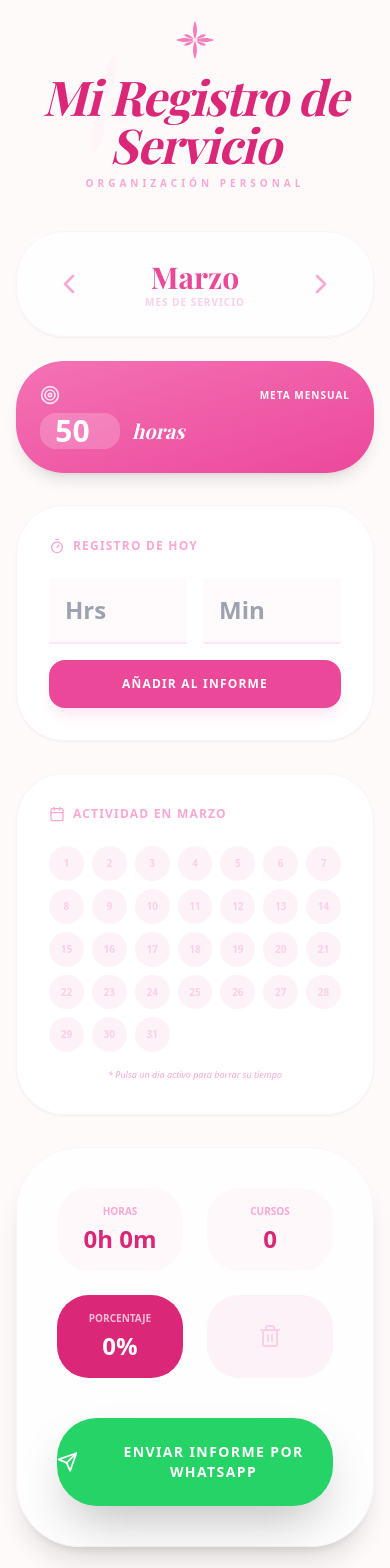
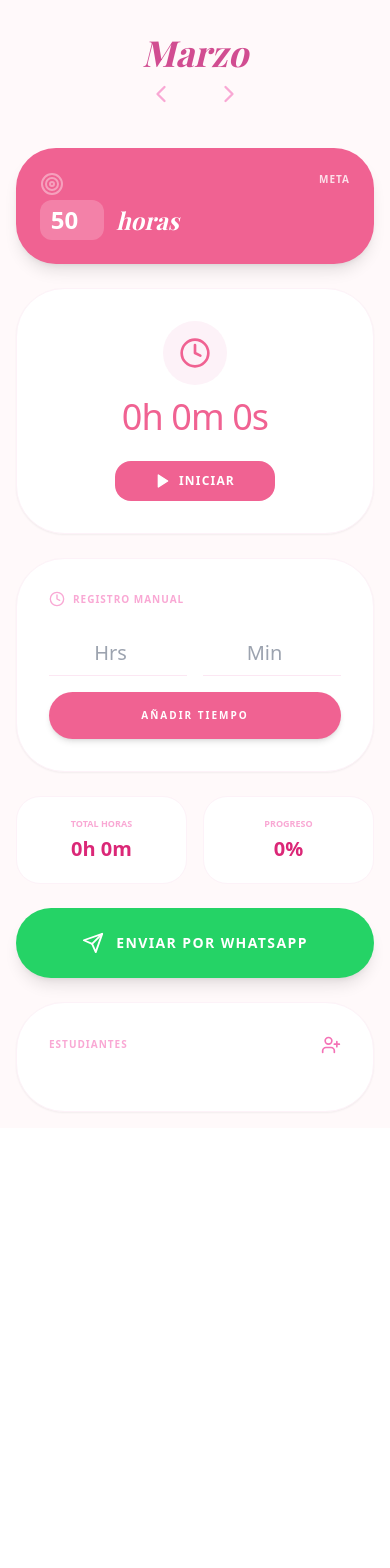
Before and after one commit to otmarycarolina-ship-it/mi-registro-sakura, a React (Create React App) app: page / in a window 390 px wide. Shown: the top 1568 px of the page. After the commit the page ends 1128 px from the top, so only its background shows below. Built offline with nearby package versions, Linux system fonts and the light colour scheme; a web font is replaced by a local one.

Commit message:
Update App.js

```diff
--- a/src/App.js
+++ b/src/App.js
@@ -1,7 +1,7 @@
-import React, { useState, useEffect } from 'react';
+import React, { useState, useEffect, useRef } from 'react';
 import {
-  Calendar as CalendarIcon, Clock, BookOpen, Trash2, Edit3, Target,
-  Timer, ChevronRight, ChevronLeft, UserPlus, Send, X, StickyNote
+  Calendar as CalendarIcon, Clock, BookOpen, Trash2, Target,
+  Timer, ChevronRight, ChevronLeft, UserPlus, Send, X, Play, Pause, Square
 } from 'lucide-react';
 
 const App = () => {
@@ -9,25 +9,62 @@ const App = () => {
 
   const [mesIndice, setMesIndice] = useState(new Date().getMonth());
   const [datosMensuales, setDatosMensuales] = useState(() => {
-    const salvo = localStorage.getItem('sakura_data_v5');
+    const salvo = localStorage.getItem('sakura_data_v6');
     return salvo ? JSON.parse(salvo) : {};
   });
+
+  // Estados para el Cronómetro
+  const [segundosReloj, setSegundosReloj] = useState(0);
+  const [corriendo, setCorriendo] = useState(false);
+  const timerRef = useRef(null);
+
   const [showEditModal, setShowEditModal] = useState(null);
-
   const mesActualKey = meses[mesIndice];
-  const anioActual = new Date().getFullYear();
-
-  const getDiasEnMes = (month, year) => new Date(year, month + 1, 0).getDate();
-  const totalDiasMes = getDiasEnMes(mesIndice, anioActual);
 
   useEffect(() => {
-    localStorage.setItem('sakura_data_v5', JSON.stringify(datosMensuales));
+    localStorage.setItem('sakura_data_v6', JSON.stringify(datosMensuales));
   }, [datosMensuales]);
+
+  // Lógica del Cronómetro
+  useEffect(() => {
+    if (corriendo) {
+      timerRef.current = setInterval(() => {
+        setSegundosReloj(prev => prev + 1);
+      }, 1000);
+    } else {
+      clearInterval(timerRef.current);
+    }
+    return () => clearInterval(timerRef.current);
+  }, [corriendo]);
 
   const currentData = datosMensuales[mesActualKey] || {
     meta: 50,
     estudiantes: [],
     historial: {}
+  };
+
+  const updateCurrentMonth = (newData) => {
+    setDatosMensuales(prev => ({
+      ...prev,
+      [mesActualKey]: { ...currentData, ...newData }
+    }));
+  };
+
+  const formatTiempoReloj = (totalSeconds) => {
+    const h = Math.floor(totalSeconds / 3600);
+    const m = Math.floor((totalSeconds % 3600) / 60);
+    const s = totalSeconds % 60;
+    return `${h}h ${m}m ${s}s`;
+  };
+
+  const finalizarCronometro = () => {
+    const h = Math.floor(segundosReloj / 3600);
+    const m = Math.floor((segundosReloj % 3600) / 60);
+    if (h > 0 || m > 0) {
+      registrarActividad(h, m);
+    }
+    setSegundosReloj(0);
+    setCorriendo(false);
   };
 
   const calcularTotales = () => {
@@ -43,30 +80,18 @@ const App = () => {
   };
 
   const { horas, minutos, totalMinutos } = calcularTotales();
-
-  const updateCurrentMonth = (newData) => {
-    setDatosMensuales(prev => ({
-      ...prev,
-      [mesActualKey]: { ...currentData, ...newData }
-    }));
-  };
-
   const [nuevaHora, setNuevaHora] = useState('');
   const [nuevoMinuto, setNuevoMinuto] = useState('');
-  const [formEstudiante, setFormEstudiante] = useState({ nombre: '', fecha: '', leccion: '', notas: '' });
+  const [formEstudiante, setFormEstudiante] = useState({ nombre: '', fecha: '', leccion: '', horaVisita: '', notas: '' });
 
-  const registrarActividad = () => {
-    let h = parseInt(nuevaHora) || 0;
-    let m = parseInt(nuevoMinuto) || 0;
+  const registrarActividad = (hInput, mInput) => {
+    let h = parseInt(hInput) || 0;
+    let m = parseInt(mInput) || 0;
     const hoy = new Date().getDate();
-    const esMesReal = new Date().getMonth() === mesIndice;
-    const diaARegistrar = esMesReal ? hoy : 1;
+    const historialActualizado = { ...currentData.historial };
+    const tiempoPrevio = historialActualizado[hoy] || { h: 0, m: 0 };
 
-    if (h > 0 || m > 0) {
-      const historialActualizado = { ...currentData.historial };
-      const tiempoPrevio = historialActualizado[diaARegistrar] || { h: 0, m: 0 };
-
-      historialActualizado[diaARegistrar] = {
+    historialActualizado[hoy] = {
       h: tiempoPrevio.h + h,
       m: tiempoPrevio.m + m
     };
@@ -74,153 +99,162 @@ const App = () => {
     updateCurrentMonth({ historial: historialActualizado });
     setNuevaHora('');
     setNuevoMinuto('');
-    }
-  };
-
-  const eliminarDia = (dia) => {
-    const nuevoHistorial = { ...currentData.historial };
-    delete nuevoHistorial[dia];
-    updateCurrentMonth({ historial: nuevoHistorial });
   };
 
   const enviarWhatsApp = () => {
-    const mensaje = `🌸 *Mi informe* 🌸\n\n⏱️ *Horas:* ${horas}h ${minutos}m\n📖 *Cursos Bíblicos:* ${currentData.estudiantes.length}\n\n_Enviado desde mi Registro Sakura_ 🌸`;
-    const url = `whatsapp://send?text=${encodeURIComponent(mensaje)}`;
-    window.location.href = url;
+    const mensaje = `🌸 *Mi informe de Marzo* 🌸\n\n⏱️ *Horas:* ${horas}h ${minutos}m\n📖 *Cursos Bíblicos:* ${currentData.estudiantes.length}\n\n_Enviado desde mi Registro Sakura_ 🌸`;
+    const url = `https://wa.me/?text=${encodeURIComponent(mensaje)}`;
+    window.open(url, '_blank');
   };
 
   const porcentaje = Math.min(100, (totalMinutos / (currentData.meta * 60)) * 100);
 
-  const SakuraIcon = ({ className }) => (
-    <svg viewBox="0 0 24 24" fill="currentColor" className={className} xmlns="http://www.w3.org/2000/svg">
-      <path d="M12 12c.5-1.5 2-5.5 0-9.5-2 4-.5 8 0 9.5z" />
-      <path d="M12 12c1.5-.5 5.5-2 9.5 0-4 2-8 .5-9.5 0z" />
-      <path d="M12 12c-.5 1.5-2 5.5 0 9.5 2-4 .5-8 0-9.5z" />
-      <path d="M12 12c-1.5.5-5.5 2-9.5 0 4-2 8-.5 9.5 0z" />
-      <path d="M12 12c1-1.2 3.8-3.8 5.5-2.5-1.3 1.7-4.3 1.5-5.5 2.5z" />
-      <path d="M12 12c1 1.2 3.8 3.8 5.5 2.5-1.3-1.7-4.3-1.5-5.5-2.5z" />
-      <path d="M12 12c-1 1.2-3.8 3.8-5.5 2.5 1.3-1.7 4.3-1.5 5.5-2.5z" />
-      <path d="M12 12c-1-1.2-3.8-3.8-5.5-2.5 1.3 1.7 4.3 1.5 5.5 2.5z" />
-      <circle cx="12" cy="12" r="1.2" className="fill-white opacity-60" />
-    </svg>
-  );
+  return (
+    <div className="min-h-screen bg-[#FFF9FA] p-4 md:p-8 font-sans text-slate-700">
+      <div className="max-w-md mx-auto space-y-6">
 
-  return (
-    <div className="min-h-screen bg-[#fffafa] p-4 md:p-10 font-sans text-slate-700 relative overflow-x-hidden">
-      <div className="fixed top-0 left-0 w-full h-full pointer-events-none overflow-hidden opacity-10">
-        <SakuraIcon className="absolute top-10 left-10 w-32 h-32 text-pink-200 rotate-12" />
-        <SakuraIcon className="absolute bottom-20 right-10 w-48 h-48 text-pink-100 -rotate-12" />
+        {/* ENCABEZADO */}
+        <header className="text-center py-4">
+          <h1 className="text-4xl font-serif font-bold text-[#D14D91] italic">Marzo</h1>
+          <div className="flex justify-center gap-10 mt-2">
+            <button onClick={() => setMesIndice((mesIndice - 1 + 12) % 12)} className="text-pink-300"><ChevronLeft size={28} /></button>
+            <button onClick={() => setMesIndice((mesIndice + 1) % 12)} className="text-pink-300"><ChevronRight size={28} /></button>
+          </div>
+        </header>
+
+        {/* META BOX (Imagen 1) */}
+        <div className="bg-[#F06292] rounded-[2.5rem] p-6 text-white shadow-lg relative overflow-hidden">
+          <div className="flex justify-between items-start">
+            <Target className="opacity-40" size={24} />
+            <span className="text-[10px] font-bold tracking-widest uppercase opacity-80">META</span>
+          </div>
+          <div className="flex items-center gap-3 mt-1">
+            <input
+              type="number"
+              value={currentData.meta}
+              onChange={(e) => updateCurrentMonth({ meta: Number(e.target.value) })}
+              className="bg-white/20 w-16 text-2xl font-bold rounded-xl text-center focus:outline-none py-1"
+            />
+            <span className="text-2xl font-serif italic">horas</span>
+          </div>
         </div>
 
-      <div className="max-w-5xl mx-auto relative z-10">
-        <header className="text-center mb-10">
-          <div className="flex justify-center mb-2"><SakuraIcon className="w-12 h-12 text-pink-400 animate-pulse" /></div>
-          {/* TÍTULO ACTUALIZADO AQUÍ */}
-          <h1 className="text-5xl font-serif font-bold text-pink-600 tracking-tight italic">Mi Registro de Servicio</h1>
-          <p className="text-pink-300 font-bold uppercase tracking-[0.4em] text-[10px] mt-2">Organización Personal</p>
-        </header>
-
-        <div className="grid grid-cols-1 lg:grid-cols-3 gap-6 mb-8">
-          <div className="lg:col-span-2 bg-white/70 backdrop-blur-xl p-6 rounded-[3rem] shadow-sm border border-pink-50 flex items-center justify-between">
-            <button onClick={() => setMesIndice((mesIndice - 1 + 12) % 12)} className="p-3 text-pink-300"><ChevronLeft size={32} /></button>
-            <div className="text-center">
-              <h2 className="text-3xl font-serif font-bold text-pink-500">{mesActualKey}</h2>
-              <p className="text-[10px] font-black text-pink-200 tracking-widest uppercase">Mes de Servicio</p>
+        {/* CRONÓMETRO (Imagen 1 estética) */}
+        <div className="bg-white rounded-[3rem] p-8 shadow-sm border border-pink-50 text-center space-y-6">
+          <div className="flex flex-col items-center">
+            <div className="bg-pink-50 p-4 rounded-full mb-3">
+              <Clock className="text-[#F06292]" size={32} />
             </div>
-            <button onClick={() => setMesIndice((mesIndice + 1) % 12)} className="p-3 text-pink-300"><ChevronRight size={32} /></button>
+            <div className="text-4xl font-medium text-[#F06292] tracking-tight">
+              {formatTiempoReloj(segundosReloj)}
+            </div>
           </div>
 
-          <div className="bg-gradient-to-br from-pink-400 to-pink-500 p-6 rounded-[3rem] shadow-lg text-white flex flex-col justify-center">
-            <div className="flex justify-between items-center mb-2"><Target size={20} className="opacity-80" /><span className="text-[10px] font-black uppercase tracking-widest">Meta Mensual</span></div>
-            <div className="flex items-center gap-3">
-              <input type="number" value={currentData.meta} onChange={(e) => updateCurrentMonth({ meta: Number(e.target.value) })} className="bg-white/20 w-20 text-3xl font-black rounded-2xl text-center focus:outline-none"/>
-              <span className="text-xl font-serif italic">horas</span>
+          <button
+            onClick={() => setCorriendo(!corriendo)}
+            className="bg-[#F06292] text-white px-10 py-3 rounded-2xl font-bold text-xs tracking-widest flex items-center gap-2 mx-auto uppercase transition-transform active:scale-95"
+          >
+            {corriendo ? <Pause size={16} fill="white" /> : <Play size={16} fill="white" />}
+            {corriendo ? 'PAUSAR' : 'INICIAR'}
+          </button>
+
+          {segundosReloj > 0 && !corriendo && (
+            <button onClick={finalizarCronometro} className="text-[10px] font-bold text-pink-300 underline block mx-auto">GUARDAR TIEMPO</button>
+          )}
+        </div>
+
+        {/* REGISTRO MANUAL */}
+        <div className="bg-white rounded-[3rem] p-8 shadow-sm border border-pink-50">
+          <div className="flex items-center gap-2 mb-6 text-pink-300">
+            <Clock size={16} />
+            <span className="text-[10px] font-bold uppercase tracking-widest">REGISTRO MANUAL</span>
+          </div>
+          <div className="flex gap-4 mb-4">
+            <input type="number" placeholder="Hrs" className="w-1/2 bg-transparent border-b border-pink-100 p-2 text-xl text-center focus:outline-none" value={nuevaHora} onChange={e => setNuevaHora(e.target.value)}/>
+            <input type="number" placeholder="Min" className="w-1/2 bg-transparent border-b border-pink-100 p-2 text-xl text-center focus:outline-none" value={nuevoMinuto} onChange={e => setNuevoMinuto(e.target.value)}/>
+          </div>
+          <button
+            onClick={() => registrarActividad(nuevaHora, nuevoMinuto)}
+            className="w-full bg-[#F06292] text-white py-4 rounded-3xl font-bold text-[10px] tracking-[0.2em] uppercase shadow-md active:scale-95"
+          >
+            AÑADIR TIEMPO
+          </button>
+        </div>
+
+        {/* ESTADÍSTICAS RÁPIDAS */}
+        <div className="grid grid-cols-2 gap-4">
+          <div className="bg-white p-5 rounded-3xl border border-pink-50 text-center">
+            <p className="text-[9px] font-bold text-pink-300 uppercase mb-1">Total Horas</p>
+            <p className="text-xl font-bold text-pink-600">{horas}h {minutos}m</p>
+          </div>
+          <div className="bg-white p-5 rounded-3xl border border-pink-50 text-center">
+            <p className="text-[9px] font-bold text-pink-300 uppercase mb-1">Progreso</p>
+            <p className="text-xl font-bold text-pink-600">{porcentaje.toFixed(0)}%</p>
+          </div>
+        </div>
+
+        {/* BOTÓN WHATSAPP (Imagen 3 estética) */}
+        <button
+          onClick={enviarWhatsApp}
+          className="w-full bg-[#25D366] text-white py-6 rounded-[2.5rem] font-bold text-sm tracking-widest flex items-center justify-center gap-3 shadow-lg active:scale-95 transition-all"
+        >
+          <Send size={22} />
+          <span>ENVIAR POR WHATSAPP</span>
+        </button>
+
+        {/* GESTIÓN DE ESTUDIANTES */}
+        <div className="bg-white rounded-[3rem] p-8 shadow-sm border border-pink-50">
+          <div className="flex justify-between items-center mb-6">
+            <h3 className="text-[10px] font-bold text-pink-300 uppercase tracking-widest">Estudiantes</h3>
+            <button onClick={() => {setFormEstudiante({nombre:'', fecha:'', leccion:'', horaVisita:'', notas:''}); setShowEditModal('nuevo')}} className="text-pink-400"><UserPlus size={20} /></button>
+          </div>
+          <div className="space-y-3">
+            {currentData.estudiantes.map(est => (
+              <div key={est.id} className="p-4 bg-pink-50/30 rounded-2xl border border-pink-50 flex justify-between items-center">
+                <div>
+                  <p className="font-bold text-pink-700 text-sm">{est.nombre}</p>
+                  <p className="text-[9px] text-pink-400 font-medium">🕒 {est.horaVisita} • 📖 {est.leccion}</p>
+                </div>
+                <button onClick={() => updateCurrentMonth({ estudiantes: currentData.estudiantes.filter(i => i.id !== est.id) })} className="text-pink-200"><Trash2 size={14} /></button>
+              </div>
+            ))}
           </div>
         </div>
       </div>
 
-        <div className="grid grid-cols-1 lg:grid-cols-12 gap-8">
-          <div className="lg:col-span-4 space-y-8">
-            <section className="bg-white p-8 rounded-[3rem] shadow-sm border border-pink-50">
-              <h3 className="text-xs font-black text-pink-300 uppercase tracking-widest mb-6 flex items-center gap-2"><Timer size={16} /> Registro de Hoy</h3>
-              <div className="grid grid-cols-2 gap-4 mb-4">
-                <input type="number" placeholder="Hrs" className="w-full bg-pink-50/30 border-b-2 border-pink-100 p-4 text-2xl font-black text-pink-600 focus:outline-none" value={nuevaHora} onChange={e => setNuevaHora(e.target.value)}/>
-                <input type="number" placeholder="Min" className="w-full bg-pink-50/30 border-b-2 border-pink-100 p-4 text-2xl font-black text-pink-600 focus:outline-none" value={nuevoMinuto} onChange={e => setNuevoMinuto(e.target.value)}/>
-              </div>
-              <button onClick={registrarActividad} className="w-full bg-pink-500 text-white py-4 rounded-2xl font-black uppercase tracking-widest text-xs shadow-lg shadow-pink-100 active:scale-95 transition-all">Añadir al Informe</button>
-            </section>
+      {/* MODAL NUEVO ESTUDIANTE (Imagen 2) */}
+      {showEditModal && (
+        <div className="fixed inset-0 z-50 bg-black/10 backdrop-blur-sm flex items-center justify-center p-6">
+          <div className="bg-white w-full max-w-sm rounded-[3rem] p-8 shadow-2xl relative">
+            <button onClick={() => setShowEditModal(null)} className="absolute top-6 right-8 text-pink-200"><X /></button>
+            <h4 className="text-xl font-serif font-bold text-[#D14D91] mb-6">Nuevo Estudiante</h4>
 
-            <section className="bg-white p-8 rounded-[3rem] shadow-sm border border-pink-50">
-              <h3 className="text-xs font-black text-pink-300 uppercase tracking-widest mb-6 flex items-center gap-2"><CalendarIcon size={16} /> Actividad en {mesActualKey}</h3>
-              <div className="grid grid-cols-7 gap-2">
-                {[...Array(totalDiasMes)].map((_, i) => {
-                  const dia = i + 1;
-                  const tieneActividad = currentData.historial && currentData.historial[dia];
-                  return (
-                    <button
-                      key={dia}
-                      onClick={() => tieneActividad && window.confirm(`¿Borrar actividad del día ${dia}?`) && eliminarDia(dia)}
-                      className={`aspect-square rounded-full text-[10px] font-bold transition-all ${tieneActividad ? 'bg-pink-400 text-white shadow-md shadow-pink-100' : 'bg-pink-50 text-pink-200 hover:bg-pink-100'}`}
-                    >
-                      {dia}
-                    </button>
-                  );
-                })}
-              </div>
-              <p className="text-[9px] text-pink-300 mt-4 text-center italic">* Pulsa un día activo para borrar su tiempo</p>
-            </section>
+            <div className="space-y-4">
+              <input type="text" placeholder="Nombre Estudiante" className="w-full bg-pink-50/50 rounded-2xl p-4 text-sm focus:outline-none text-slate-500" value={formEstudiante.nombre} onChange={e => setFormEstudiante({...formEstudiante, nombre: e.target.value})}/>
+
+              <div className="grid grid-cols-2 gap-3">
+                <input type="text" placeholder="Fecha (24/03)" className="w-full bg-pink-50/50 rounded-2xl p-4 text-sm focus:outline-none" value={formEstudiante.fecha} onChange={e => setFormEstudiante({...formEstudiante, fecha: e.target.value})}/>
+                <input type="text" placeholder="Folleto / Cap" className="w-full bg-pink-50/50 rounded-2xl p-4 text-sm focus:outline-none" value={formEstudiante.leccion} onChange={e => setFormEstudiante({...formEstudiante, leccion: e.target.value})}/>
               </div>
 
-          <div className="lg:col-span-8 space-y-8">
-            <section className="bg-white/80 backdrop-blur-md p-10 rounded-[4rem] shadow-xl border border-pink-50 text-center">
-              <div className="grid grid-cols-2 md:grid-cols-4 gap-6 mb-10 text-center">
-                <div className="p-4 bg-pink-50/50 rounded-[2rem]"><p className="text-[10px] font-black text-pink-300 uppercase mb-1">Horas</p><p className="text-2xl font-black text-pink-600">{horas}h {minutos}m</p></div>
-                <div className="p-4 bg-pink-50/50 rounded-[2rem]"><p className="text-[10px] font-black text-pink-300 uppercase mb-1">Cursos</p><p className="text-2xl font-black text-pink-600">{currentData.estudiantes.length}</p></div>
-                <div className="p-4 bg-pink-600 rounded-[2rem] text-white"><p className="text-[10px] font-black opacity-70 uppercase mb-1 font-bold">Porcentaje</p><p className="text-2xl font-black">{porcentaje.toFixed(0)}%</p></div>
-                <button onClick={() => {if(window.confirm("¿Borrar informe completo del mes?")) updateCurrentMonth({historial:{}, estudiantes:[]})}} className="p-4 bg-pink-50 text-pink-200 rounded-[2rem] flex items-center justify-center hover:text-pink-400 transition-colors"><Trash2 size={24} /></button>
-              </div>
-              <button onClick={enviarWhatsApp} className="w-full bg-[#25D366] text-white py-6 rounded-[2.5rem] font-black uppercase tracking-widest text-sm shadow-2xl active:scale-95 transition-all flex items-center justify-center gap-4"><Send size={24} /> ENVIAR INFORME POR WHATSAPP</button>
-            </section>
-
-            <section className="bg-white p-8 rounded-[4rem] shadow-sm border border-pink-50">
-              <div className="flex justify-between items-center mb-6">
-                <h3 className="text-xs font-black text-pink-300 uppercase tracking-widest flex items-center gap-2"><BookOpen size={16} /> Gestión de Estudiantes</h3>
-                <button onClick={() => {setFormEstudiante({nombre:'', fecha:'', leccion:'', notas:''}); setShowEditModal('nuevo')}} className="bg-pink-100 text-pink-500 px-4 py-2 rounded-full text-xs font-bold hover:bg-pink-200 flex items-center gap-2 transition-all"><UserPlus size={14} /> Añadir</button>
-              </div>
-              <div className="grid grid-cols-1 md:grid-cols-2 gap-4">
-                {currentData.estudiantes.map(est => (
-                  <div key={est.id} onClick={() => {setFormEstudiante(est); setShowEditModal(est.id)}} className="p-5 bg-pink-50/30 rounded-3xl border border-transparent flex justify-between items-center cursor-pointer hover:border-pink-200 transition-all">
-                    <div><p className="font-bold text-pink-700 text-sm">{est.nombre}</p><p className="text-[10px] font-bold text-pink-400 uppercase tracking-widest">{est.fecha} • {est.leccion}</p></div>
-                    <button onClick={(e) => {e.stopPropagation(); updateCurrentMonth({ estudiantes: currentData.estudiantes.filter(i => i.id !== est.id) })}} className="text-pink-200 hover:text-red-400"><Trash2 size={16} /></button>
-                  </div>
-                ))}
-              </div>
-            </section>
-          </div>
-        </div>
+              <div className="relative">
+                <p className="text-[10px] text-pink-300 font-bold uppercase mb-2 ml-2">Hora de Visita</p>
+                <input type="time" className="w-full bg-pink-50/50 rounded-2xl p-4 text-sm focus:outline-none" value={formEstudiante.horaVisita} onChange={e => setFormEstudiante({...formEstudiante, horaVisita: e.target.value})}/>
               </div>
 
-      {showEditModal && (
-        <div className="fixed inset-0 z-[100] bg-pink-900/20 backdrop-blur-sm flex items-center justify-center p-6">
-          <div className="bg-white w-full max-w-md rounded-[3rem] p-8 shadow-2xl border border-pink-100">
-            <div className="flex justify-between items-center mb-6">
-              <h4 className="text-xl font-serif font-bold text-pink-600">{showEditModal === 'nuevo' ? 'Nuevo Estudiante' : 'Editar Estudiante'}</h4>
-              <button onClick={() => setShowEditModal(null)} className="text-pink-200 hover:text-pink-400"><X /></button>
-            </div>
-            <div className="space-y-4">
-              <input type="text" placeholder="Nombre Estudiante" className="w-full bg-pink-50 border border-pink-100 rounded-2xl p-4 text-sm focus:outline-none" value={formEstudiante.nombre} onChange={e => setFormEstudiante({...formEstudiante, nombre: e.target.value})}/>
-              <div className="grid grid-cols-2 gap-2">
-                <input type="text" placeholder="Fecha (Ej: 24/03)" className="w-full bg-pink-50 border border-pink-100 rounded-2xl p-4 text-sm focus:outline-none" value={formEstudiante.fecha} onChange={e => setFormEstudiante({...formEstudiante, fecha: e.target.value})}/>
-                <input type="text" placeholder="Folleto / Cap" className="w-full bg-pink-50 border border-pink-100 rounded-2xl p-4 text-sm focus:outline-none" value={formEstudiante.leccion} onChange={e => setFormEstudiante({...formEstudiante, leccion: e.target.value})}/>
-              </div>
-              <textarea placeholder="Notas del estudiante..." rows="3" className="w-full bg-pink-50 border border-pink-100 rounded-2xl p-4 text-sm focus:outline-none resize-none" value={formEstudiante.notes} onChange={e => setFormEstudiante({...formEstudiante, notas: e.target.value})}/>
-              <button onClick={() => {
+              <textarea placeholder="Notas adicionales..." rows="3" className="w-full bg-pink-50/50 rounded-2xl p-4 text-sm focus:outline-none resize-none" value={formEstudiante.notas} onChange={e => setFormEstudiante({...formEstudiante, notas: e.target.value})}/>
+
+              <button
+                onClick={() => {
                   if(formEstudiante.nombre) {
-                  const nuevos = showEditModal === 'nuevo' ? [...currentData.estudiantes, { ...formEstudiante, id: Date.now() }] : currentData.estudiantes.map(e => e.id === showEditModal ? formEstudiante : e);
-                  updateCurrentMonth({ estudiantes: nuevos });
+                    updateCurrentMonth({ estudiantes: [...currentData.estudiantes, { ...formEstudiante, id: Date.now() }] });
                     setShowEditModal(null);
                   }
-              }} className="w-full bg-pink-500 text-white py-4 rounded-2xl font-bold uppercase tracking-widest text-xs">Guardar</button>
+                }}
+                className="w-full bg-[#F06292] text-white py-4 rounded-3xl font-bold uppercase text-[10px] tracking-widest shadow-lg"
+              >
+                GUARDAR ESTUDIANTE
+              </button>
             </div>
           </div>
         </div>
@@ -229,6 +263,9 @@ const App = () => {
       <style>{`
         @import url('https://fonts.googleapis.com/css2?family=Playfair+Display:ital,wght@0,700;1,700&display=swap');
         .font-serif { font-family: 'Playfair Display', serif; }
+        input[type="time"]::-webkit-calendar-picker-indicator {
+          filter: invert(48%) sepia(13%) saturate(3207%) hue-rotate(301deg) brightness(95%) contrast(80%);
+        }
       `}</style>
     </div>
   );
```
Lines whose indentation alone changed are shown as unchanged.
